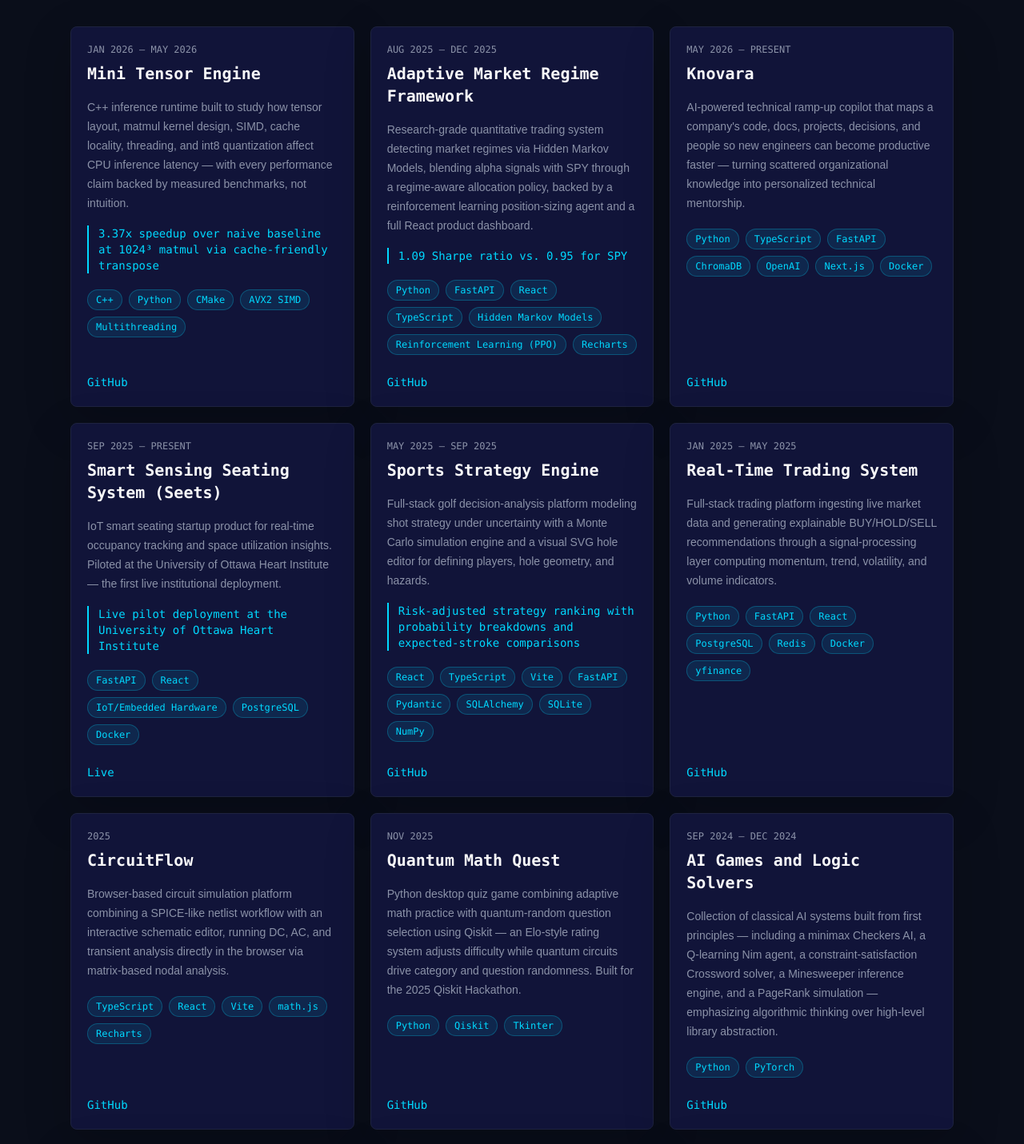
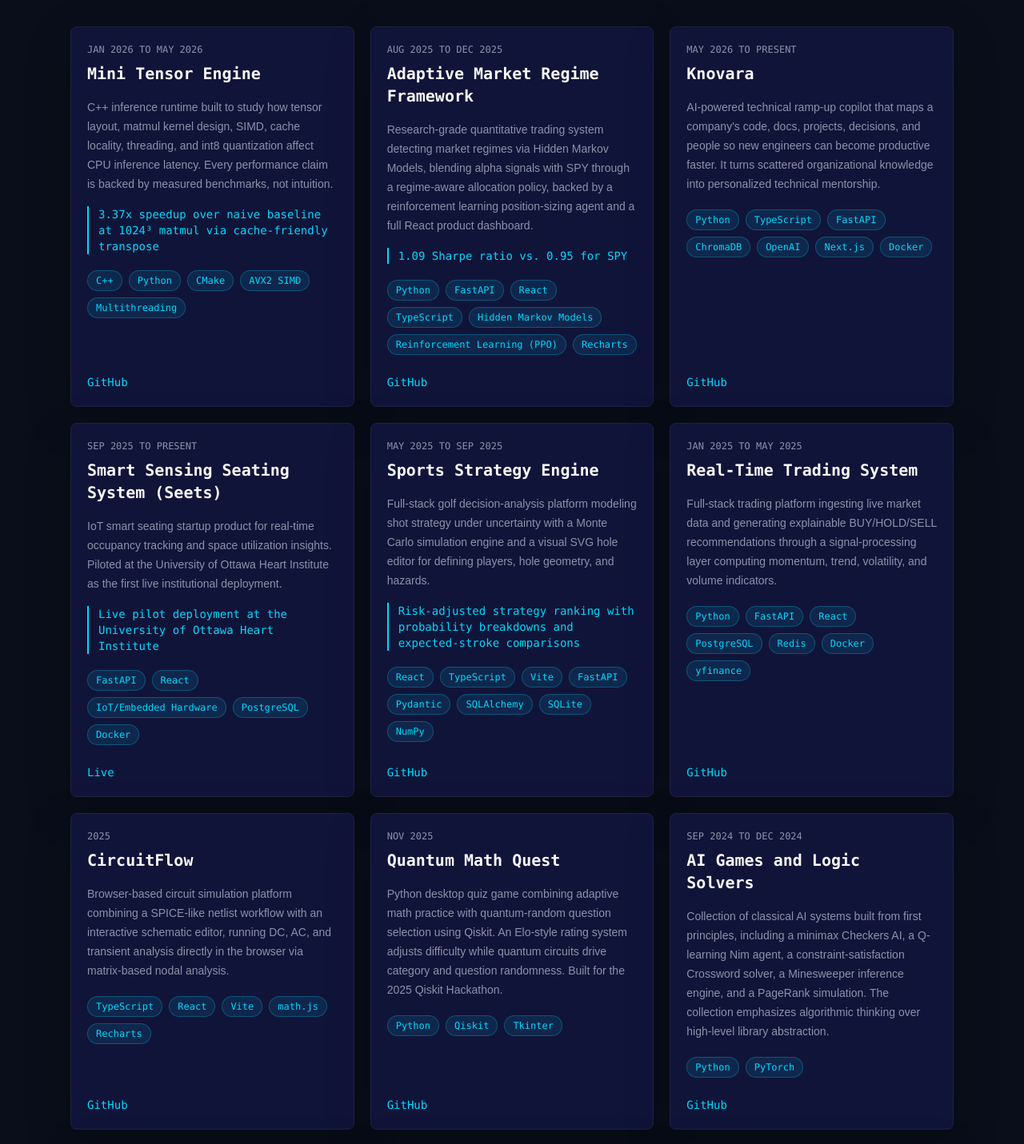
Before and after one commit to Zachary-Levesque/Portfolio, a Next.js app: page /projects in a window 1280 px wide. Shown: the part 260-1691 px from the top of the page at 80% size. Built offline with nearby package versions, Linux system fonts and the light colour scheme.

Commit message:
Update projects.ts

```diff
--- a/content/projects.ts
+++ b/content/projects.ts
@@ -11,9 +11,9 @@ export type Project = {
 export const projects: Project[] = [
   {
     title: "Mini Tensor Engine",
-    dateRange: "Jan 2026 – May 2026",
+    dateRange: "Jan 2026 to May 2026",
     description:
-      "C++ inference runtime built to study how tensor layout, matmul kernel design, SIMD, cache locality, threading, and int8 quantization affect CPU inference latency — with every performance claim backed by measured benchmarks, not intuition.",
+      "C++ inference runtime built to study how tensor layout, matmul kernel design, SIMD, cache locality, threading, and int8 quantization affect CPU inference latency. Every performance claim is backed by measured benchmarks, not intuition.",
     metrics: [
       "3.37x speedup over naive baseline at 1024³ matmul via cache-friendly transpose",
       "3.44x additional speedup via int8 quantization at 1024³",
@@ -25,7 +25,7 @@ export const projects: Project[] = [
   },
   {
     title: "Adaptive Market Regime Framework",
-    dateRange: "Aug 2025 – Dec 2025",
+    dateRange: "Aug 2025 to Dec 2025",
     description:
       "Research-grade quantitative trading system detecting market regimes via Hidden Markov Models, blending alpha signals with SPY through a regime-aware allocation policy, backed by a reinforcement learning position-sizing agent and a full React product dashboard.",
     metrics: [
@@ -48,9 +48,9 @@ export const projects: Project[] = [
   },
   {
     title: "Knovara",
-    dateRange: "May 2026 – Present",
+    dateRange: "May 2026 to Present",
     description:
-      "AI-powered technical ramp-up copilot that maps a company's code, docs, projects, decisions, and people so new engineers can become productive faster — turning scattered organizational knowledge into personalized technical mentorship.",
+      "AI-powered technical ramp-up copilot that maps a company's code, docs, projects, decisions, and people so new engineers can become productive faster. It turns scattered organizational knowledge into personalized technical mentorship.",
     metrics: [],
     techStack: [
       "Python",
@@ -66,9 +66,9 @@ export const projects: Project[] = [
   },
   {
     title: "Smart Sensing Seating System (Seets)",
-    dateRange: "Sep 2025 – Present",
+    dateRange: "Sep 2025 to Present",
     description:
-      "IoT smart seating startup product for real-time occupancy tracking and space utilization insights. Piloted at the University of Ottawa Heart Institute — the first live institutional deployment.",
+      "IoT smart seating startup product for real-time occupancy tracking and space utilization insights. Piloted at the University of Ottawa Heart Institute as the first live institutional deployment.",
     metrics: ["Live pilot deployment at the University of Ottawa Heart Institute"],
     techStack: ["FastAPI", "React", "IoT/Embedded Hardware", "PostgreSQL", "Docker"],
     githubUrl: null,
@@ -76,7 +76,7 @@ export const projects: Project[] = [
   },
   {
     title: "Sports Strategy Engine",
-    dateRange: "May 2025 – Sep 2025",
+    dateRange: "May 2025 to Sep 2025",
     description:
       "Full-stack golf decision-analysis platform modeling shot strategy under uncertainty with a Monte Carlo simulation engine and a visual SVG hole editor for defining players, hole geometry, and hazards.",
     metrics: [
@@ -97,7 +97,7 @@ export const projects: Project[] = [
   },
   {
     title: "Real-Time Trading System",
-    dateRange: "Jan 2025 – May 2025",
+    dateRange: "Jan 2025 to May 2025",
     description:
       "Full-stack trading platform ingesting live market data and generating explainable BUY/HOLD/SELL recommendations through a signal-processing layer computing momentum, trend, volatility, and volume indicators.",
     metrics: [],
@@ -127,7 +127,7 @@ export const projects: Project[] = [
     title: "Quantum Math Quest",
     dateRange: "Nov 2025",
     description:
-      "Python desktop quiz game combining adaptive math practice with quantum-random question selection using Qiskit — an Elo-style rating system adjusts difficulty while quantum circuits drive category and question randomness. Built for the 2025 Qiskit Hackathon.",
+      "Python desktop quiz game combining adaptive math practice with quantum-random question selection using Qiskit. An Elo-style rating system adjusts difficulty while quantum circuits drive category and question randomness. Built for the 2025 Qiskit Hackathon.",
     metrics: [],
     techStack: ["Python", "Qiskit", "Tkinter"],
     githubUrl: "https://github.com/Zachary-Levesque/Quantum-Math-Quest",
@@ -135,9 +135,9 @@ export const projects: Project[] = [
   },
   {
     title: "AI Games and Logic Solvers",
-    dateRange: "Sep 2024 – Dec 2024",
+    dateRange: "Sep 2024 to Dec 2024",
     description:
-      "Collection of classical AI systems built from first principles — including a minimax Checkers AI, a Q-learning Nim agent, a constraint-satisfaction Crossword solver, a Minesweeper inference engine, and a PageRank simulation — emphasizing algorithmic thinking over high-level library abstraction.",
+      "Collection of classical AI systems built from first principles, including a minimax Checkers AI, a Q-learning Nim agent, a constraint-satisfaction Crossword solver, a Minesweeper inference engine, and a PageRank simulation. The collection emphasizes algorithmic thinking over high-level library abstraction.",
     metrics: [],
     techStack: ["Python", "PyTorch"],
     githubUrl: "https://github.com/Zachary-Levesque/AI-Games-and-Logic-Solvers",
@@ -145,9 +145,9 @@ export const projects: Project[] = [
   },
   {
     title: "AI Agents and Workflows",
-    dateRange: "Apr 2024 – Jun 2024",
+    dateRange: "Apr 2024 to Jun 2024",
     description:
-      "Collection of AI agent automations built in n8n connecting LLMs to real business tools — appointment scheduling, lead research, LinkedIn content drafting, RAG-based document Q&A, and weather alerts — bridging AI from chat to real action.",
+      "Collection of AI agent automations built in n8n connecting LLMs to real business tools, including appointment scheduling, lead research, LinkedIn content drafting, RAG-based document Q&A, and weather alerts. The project bridges AI from chat to real action.",
     metrics: [],
     techStack: ["n8n", "Python", "RAG", "Pinecone", "Google Workspace APIs"],
     githubUrl: "https://github.com/Zachary-Levesque/AI-agents-workflows",
@@ -155,7 +155,7 @@ export const projects: Project[] = [
   },
   {
     title: "1Chat4You",
-    dateRange: "Jan 2023 – Apr 2023",
+    dateRange: "Jan 2023 to Apr 2023",
     description:
       "Application streamlining communication between landlords and tenants, providing a secure environment for real-time messaging, document sharing, and essential updates.",
     metrics: [],
@@ -165,7 +165,7 @@ export const projects: Project[] = [
   },
   {
     title: "ParaPicture Solutions",
-    dateRange: "Sep 2023 – Dec 2023",
+    dateRange: "Sep 2023 to Dec 2023",
     description:
       "Flexible arm system enabling individuals with limited mobility to independently capture photographs using a diverse range of photographic tools.",
     metrics: [],
```
